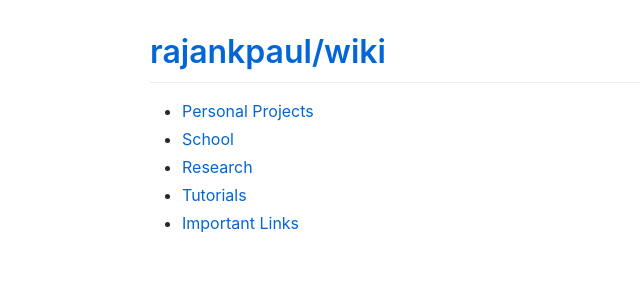
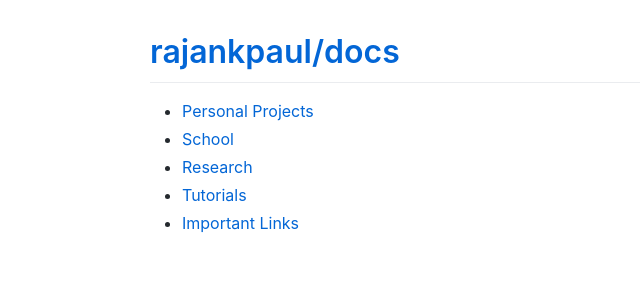
Before and after one commit to rajankpaul/docs, a Jekyll site: the page built from index.md, in a window 1280 px wide. Shown: the top 300 px of the page, without its empty margins (0-640 px from the left). Built offline with Jekyll 4.4.1, drawn with Linux system fonts in a browser that asks for light colours; comment, search, counter and statistics services are not loaded.

Commit message:
Update _config.yml

```diff
--- a/_config.yml
+++ b/_config.yml
@@ -18,11 +18,11 @@
 # You can create any custom variable you would like, and they will be accessible
 # in the templates via {{ site.myvariable }}.
 
-title: rajankpaul/wiki
+title: rajankpaul/docs
 tagline: >- # this means to ignore newlines until "baseurl:"
   inside my brain
 baseurl: "" # the subpath of your site, e.g. /blog
-url: "https://wiki.rajankpaul.com" # the base hostname & protocol for your site, e.g. http://example.com
+url: "https://docs.rajankpaul.com" # the base hostname & protocol for your site, e.g. http://example.com
 
 sass:
   style: :compressed
```
